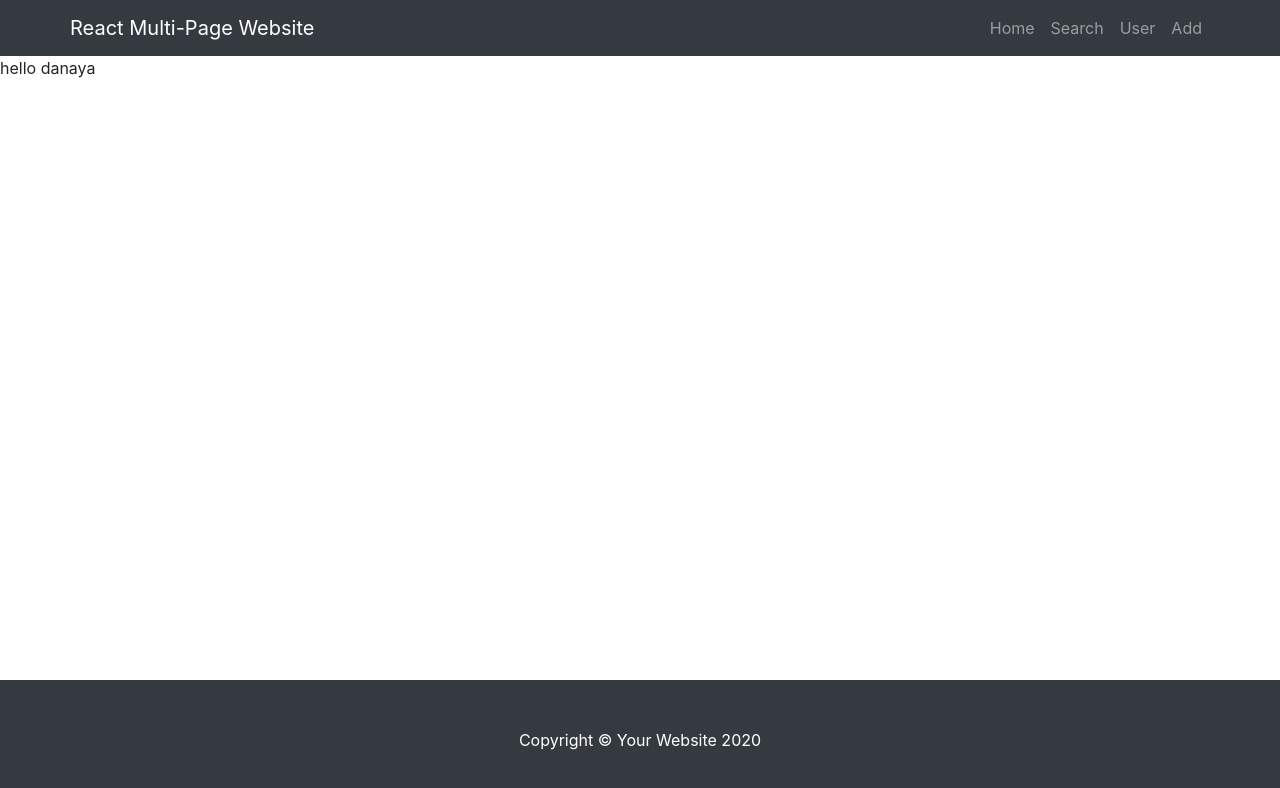
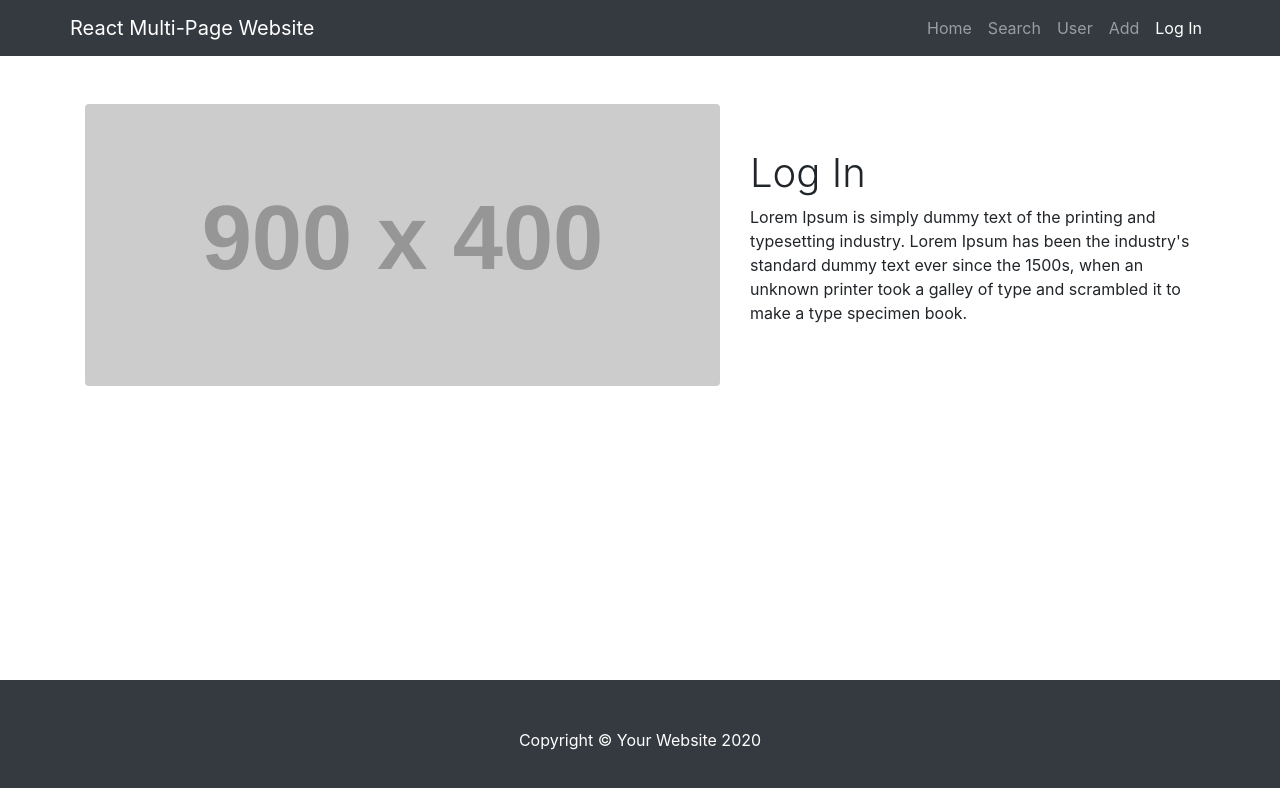
Before and after one commit to bashairam/shelter, a React (Create React App) app in the folder react-app/: page /login in a window 1280 px wide. Shown: the top 788 px of the page. Built offline with nearby package versions, Linux system fonts and the light colour scheme.

Commit message:
Update log in page

```diff
--- a/react-app/public/index.html
+++ b/react-app/public/index.html
@@ -41,6 +41,5 @@
       To begin the development, run `npm start` or `yarn start`.
       To create a production bundle, use `npm run build` or `yarn build`.
     -->
-    <h1?>hello danaya</h1>
   </body>
 </html>
--- a/react-app/src/components/LogIn.jsx
+++ b/react-app/src/components/LogIn.jsx
@@ -1,6 +1,6 @@
 import React from "react";
 
-function LogIn() {
+function Login() {
   return (
     <div className="login">
       <div class="container">
@@ -13,7 +13,7 @@ function LogIn() {
             />
           </div>
           <div class="col-lg-5">
-            <h1 class="font-weight-light">User</h1>
+            <h1 class="font-weight-light">Log In</h1>
             <p>
               Lorem Ipsum is simply dummy text of the printing and typesetting
               industry. Lorem Ipsum has been the industry's standard dummy text
@@ -27,4 +27,4 @@ function LogIn() {
   );
 }
 
-export default LogIn;
+export default Login;
--- a/react-app/src/components/Navigation.jsx
+++ b/react-app/src/components/Navigation.jsx
@@ -33,6 +33,11 @@ function Navigation() {
                   Add
                 </NavLink>
               </li>
+              <li className="nav-item">
+                <NavLink className="nav-link" to="/login">
+                  Log In
+                </NavLink>
+              </li>
             </ul>
           </div>
         </div>
--- a/react-app/src/components/index.js
+++ b/react-app/src/components/index.js
@@ -3,6 +3,7 @@ export { default as Footer } from "./Footer";
 export { default as Home } from "./Home";
 export { default as Add } from "./Add";
 export { default as User } from "./User";
+export { default as Login } from "./Login";
 export { default as Search } from "./search/Search";
 export { default as Profiles } from "./search/Profiles";
 export { default as Profile } from "./search/Profile";
--- a/react-app/src/index.js
+++ b/react-app/src/index.js
@@ -9,6 +9,7 @@ import {
   Search,
   Add,
   User,
+  Login,
   Profiles,
   Profile,
 } from "./components";
@@ -20,6 +21,7 @@ ReactDOM.render(
       <Route path="/" element={<Home />} />
       <Route path="/add" element={<Add />} />
       <Route path="/user" element={<User />} />
+      <Route path="/login" element={<Login />} />
       <Route path="/search" element={<Search />}>
         <Route path="" element={<Profiles />} />
         <Route path=":profileSlug" element={<Profile />} />
```
